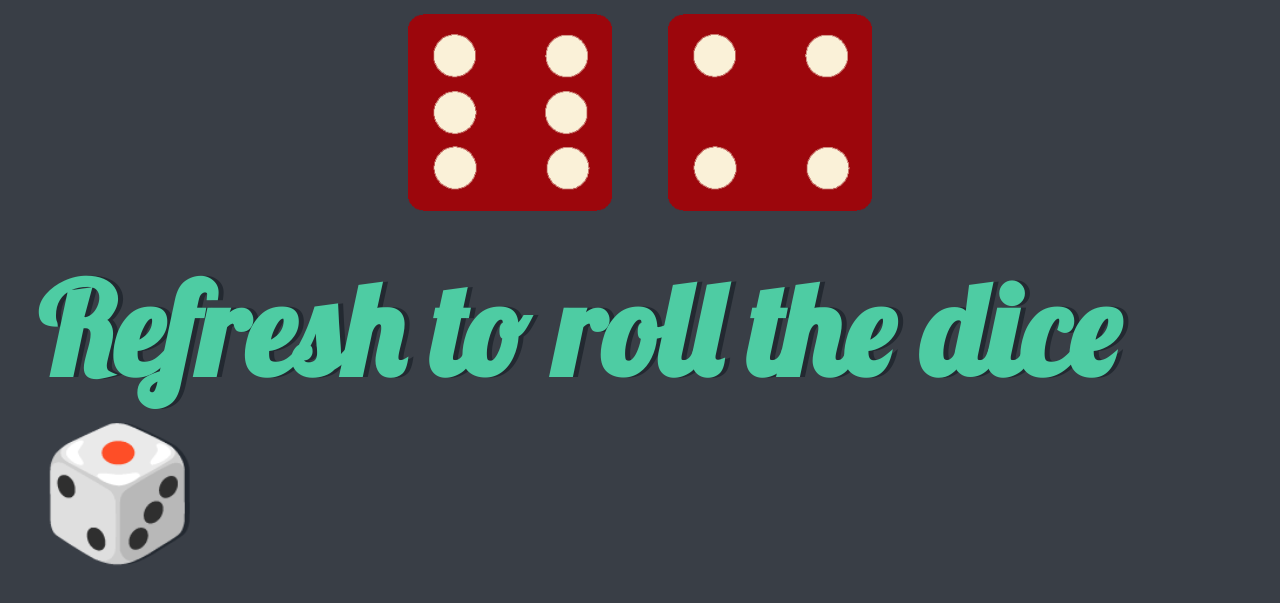
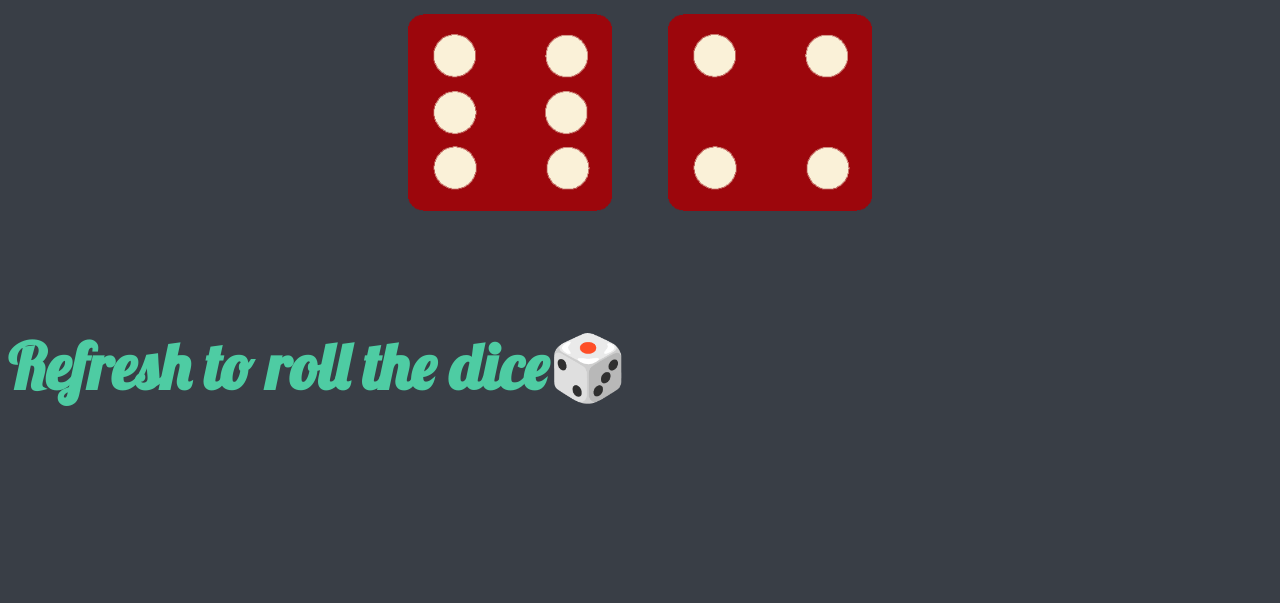
Before and after one commit to coderbysoul/Dicee-Game-Website, a plain HTML site: page index.html in a window 1280 px wide. Shown: the part 321-924 px from the top of the page. After the commit the page ends 834 px from the top, so only its background shows below. Drawn offline with Linux system fonts and the light colour scheme.

Commit message:
adding small changes

```diff
--- a/styles.css
+++ b/styles.css
@@ -33,10 +33,9 @@ img {
 }
 
 h5 {
-  margin: 30px;
+
   font-family: 'Lobster', cursive;
-  text-shadow: 5px 0 #232931;
-  font-size: 8rem;
+  font-size: 4rem;
   color: #4ECCA3;
 }
 
```
